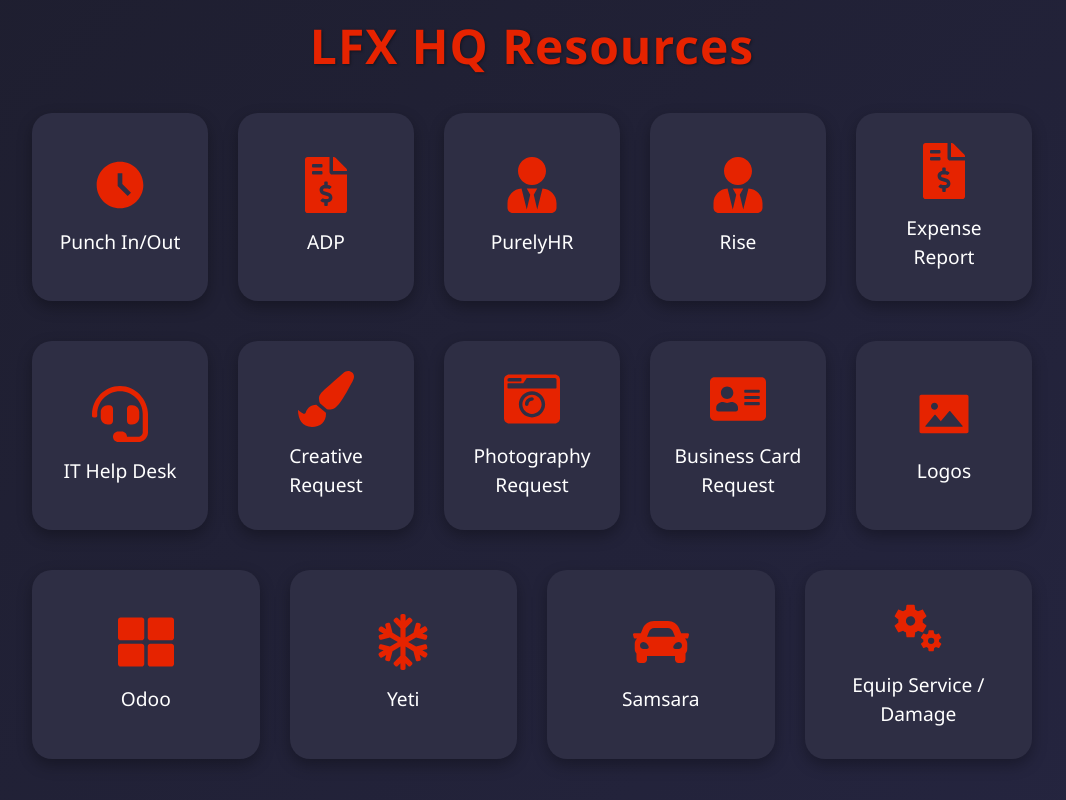
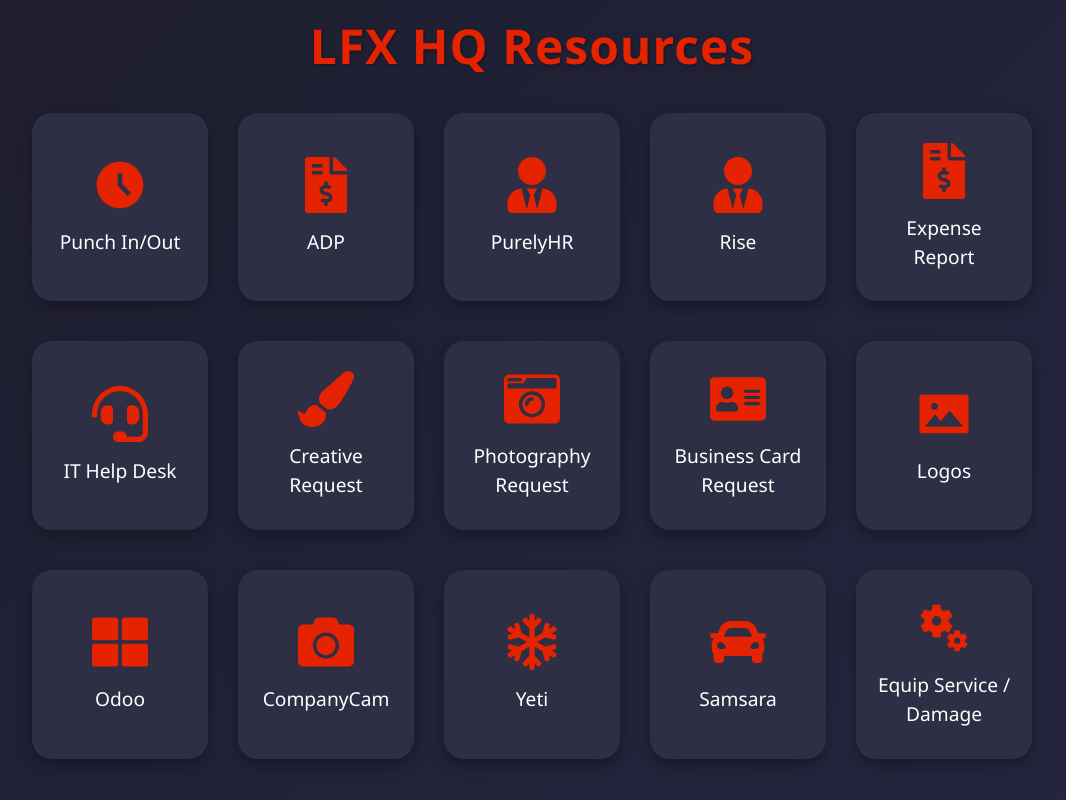
Before and after one commit to lfxgit/LFX_HQ_Resources, a React (Vite) app: page / in a window 1280 px wide. Shown: the top 800 px of the page, without its empty margins (108-1174 px from the left). Built offline with nearby package versions, Linux system fonts and the light colour scheme.

Commit message:
Add CompanyCam

```diff
--- a/src/App.jsx
+++ b/src/App.jsx
@@ -4,6 +4,7 @@
 import { FaCameraRetro, FaPaintBrush, FaAddressCard, FaRegSnowflake, FaCar } from 'react-icons/fa';
 import { MdAccessTimeFilled, MdOutlineMiscellaneousServices } from "react-icons/md";
 import { AiFillPicture } from "react-icons/ai";
+import { FaCamera } from "react-icons/fa";
 import CSConcreteLogo from './assets/CSConcreteGroup.png';
 import RPLogo from './assets/RP_logo.png';
 import SupplyLogo from './assets/LFXSupply.png';
@@ -83,6 +84,10 @@
           <FaThLarge /><span>Odoo</span>
         </ExternalLink>
 
+        <ExternalLink url="https://app.companycam.com/users/sign_in">
+          <FaCamera /><span>CompanyCam</span>
+        </ExternalLink>
+
         <ExternalLink url="https://app.yetisoftware.com/dispatch">
           <FaRegSnowflake /><span>Yeti</span>
         </ExternalLink>
```
